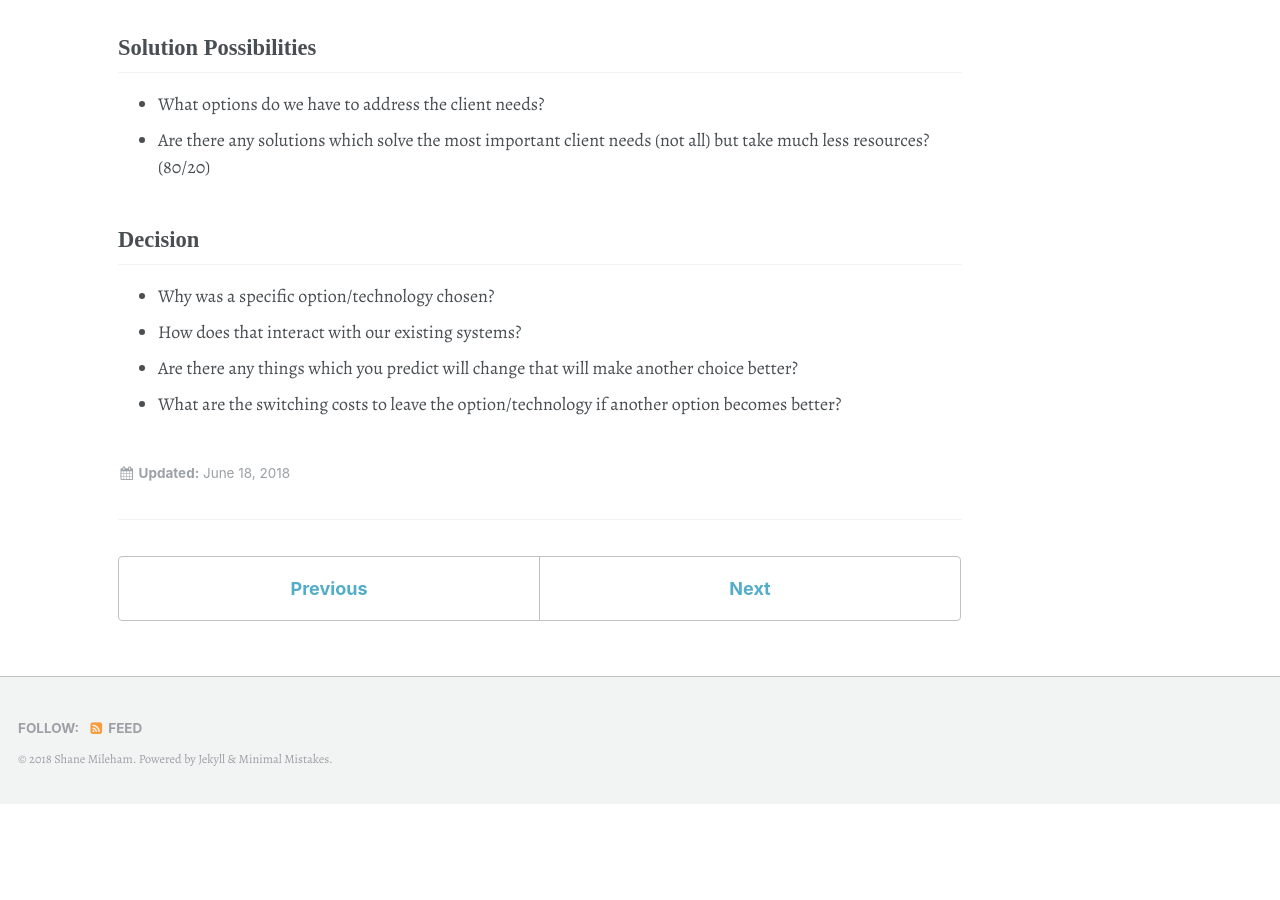
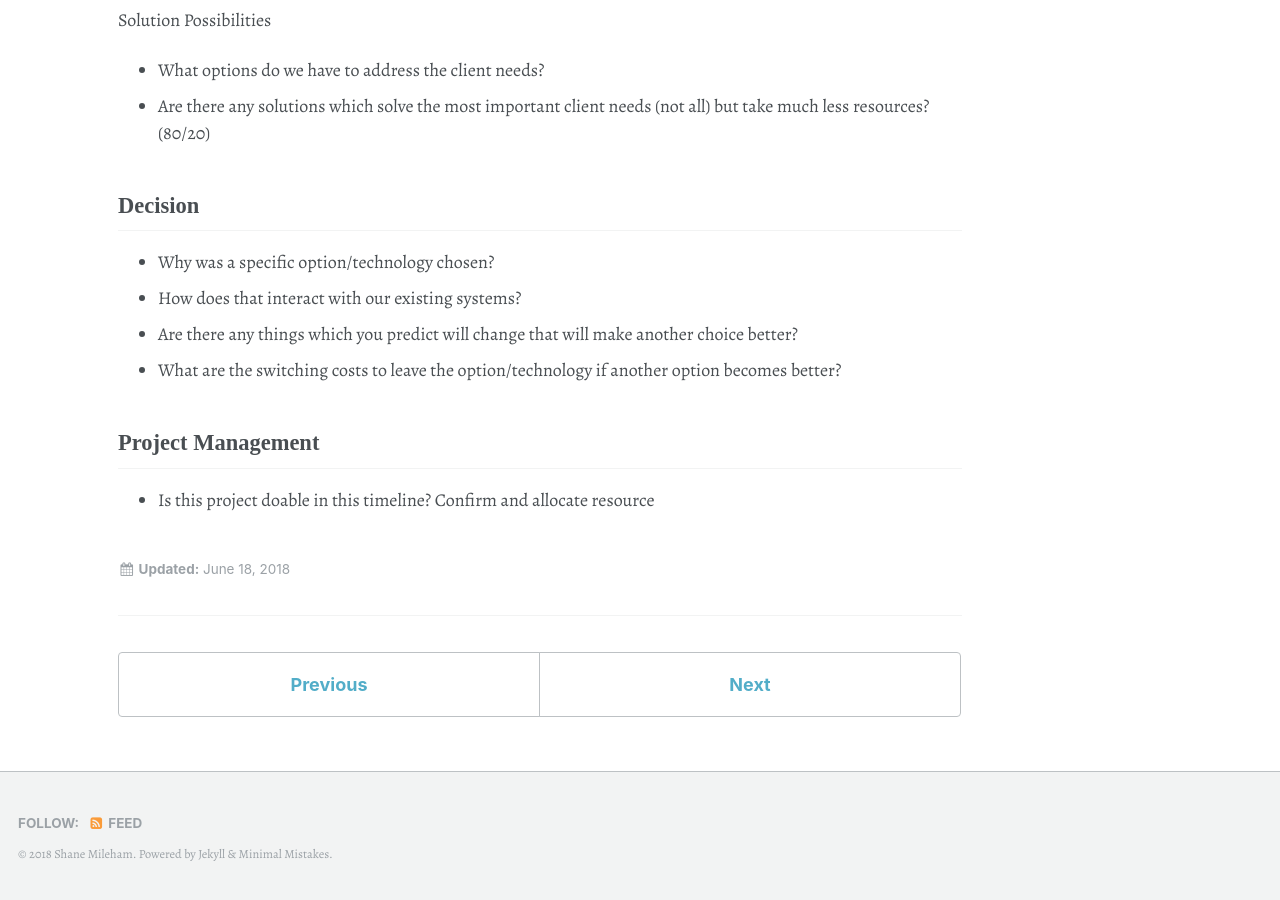
Before and after one commit to shanemileham/levelupmylife, a Jekyll site: the page built from _content/business/feature-spec.md, in a window 1280 px wide and 900 px high, scrolled down 942 px. Built offline with Jekyll 4.4.1, drawn with Linux system fonts in a browser that asks for light colours; some web fonts are replaced; comment, search, counter and statistics services are not loaded; before the commit the page ends 1746 px from its top, so only the background shows below that.

Commit message:
Created Project Management section

```diff
--- a/_content/business/feature-spec.md
+++ b/_content/business/feature-spec.md
@@ -25,7 +25,7 @@ Personnel
 Timeline
 - Are there milestones that need to be hit at a certain time? Dependencies?
 
-## Solution Possibilities
+Solution Possibilities
 - What options do we have to address the client needs?
 - Are there any solutions which solve the most important client needs (not all) but take much less resources? (80/20)
 
@@ -34,3 +34,6 @@ Timeline
 - How does that interact with our existing systems?
 - Are there any things which you predict will change that will make another choice better?
 - What are the switching costs to leave the option/technology if another option becomes better?
+
+## Project Management
+- Is this project doable in this timeline? Confirm and allocate resource
```
